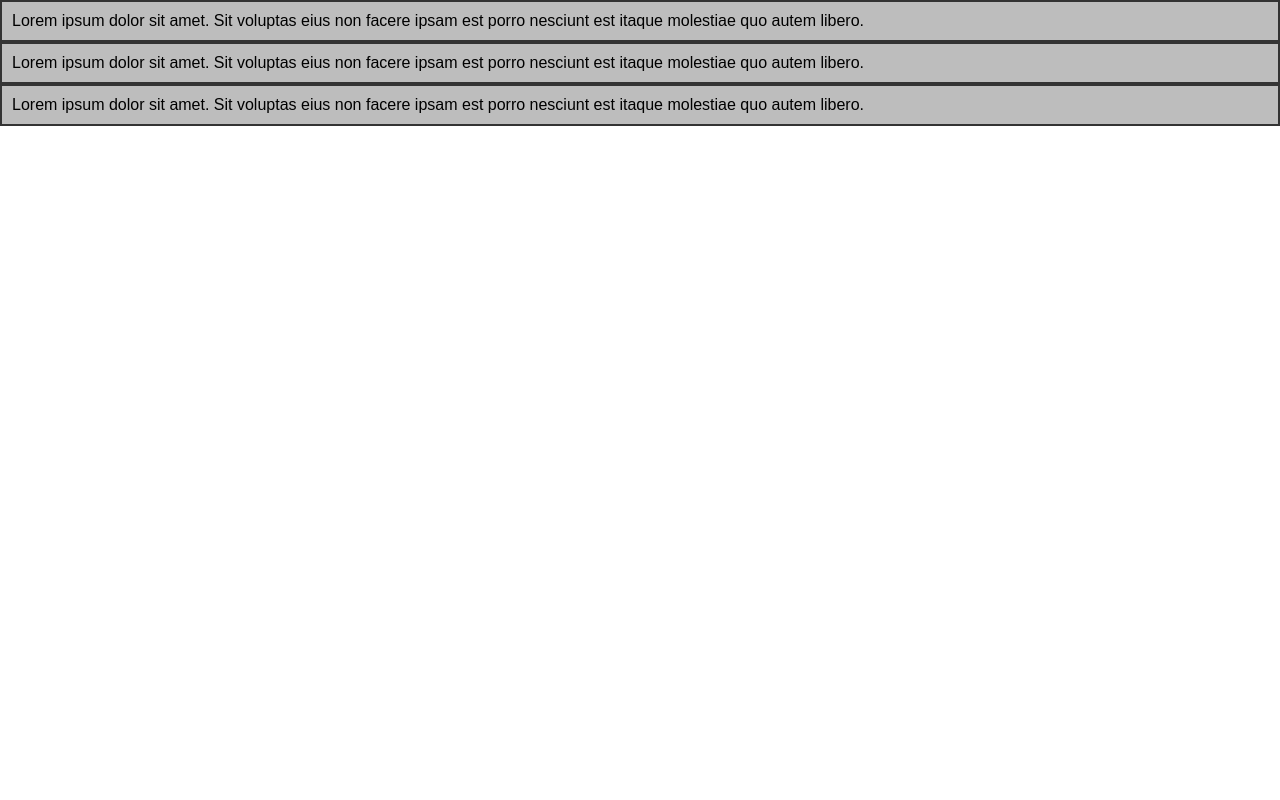
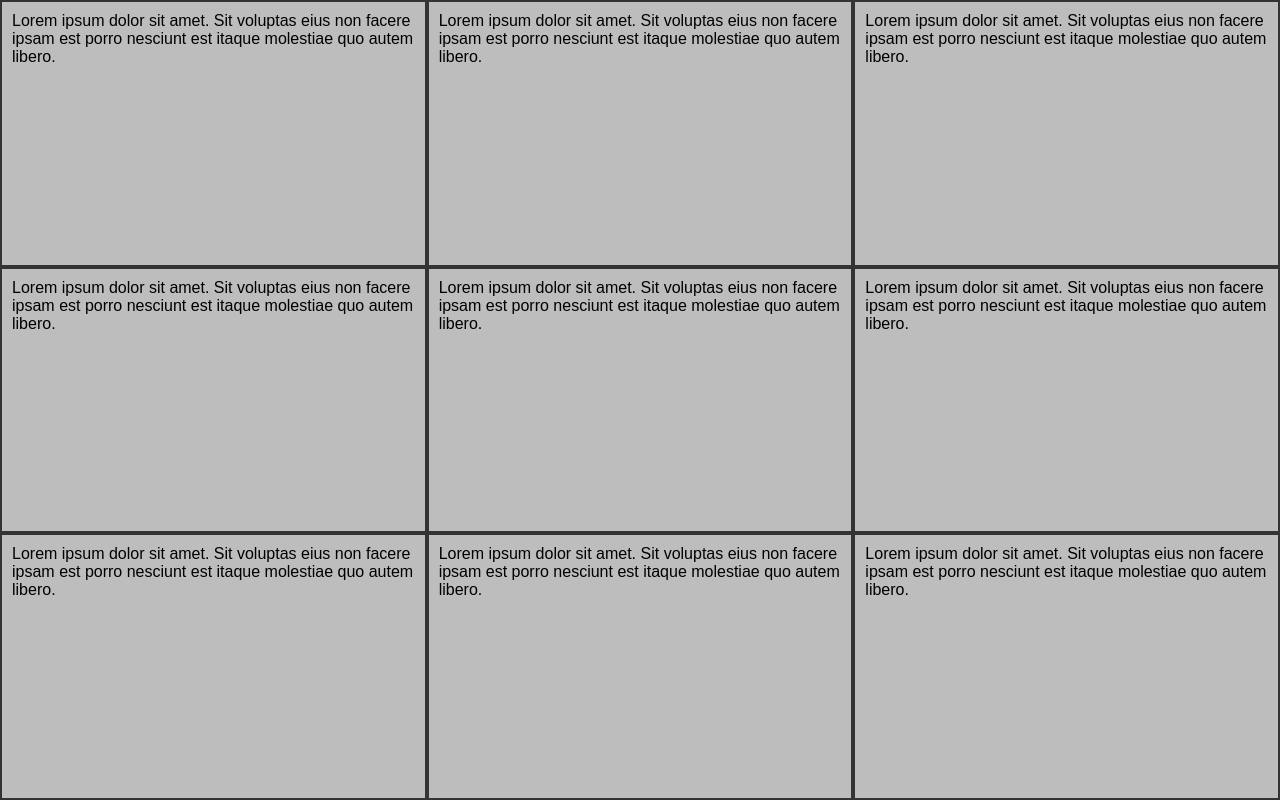
Before and after one commit to brunalmucelli/Layout-Grid, a plain HTML site: page index.html in a window 1280 px wide. Drawn offline with Linux system fonts and the light colour scheme.

Commit message:
Utilização template-columns e template-rows

```diff
--- a/index.html
+++ b/index.html
@@ -12,6 +12,12 @@
         <div class="box box-1">Lorem ipsum dolor sit amet. Sit voluptas eius non facere ipsam est porro nesciunt est itaque molestiae quo autem libero. </div>
         <div class="box box-2">Lorem ipsum dolor sit amet. Sit voluptas eius non facere ipsam est porro nesciunt est itaque molestiae quo autem libero. </div>
         <div class="box box-3">Lorem ipsum dolor sit amet. Sit voluptas eius non facere ipsam est porro nesciunt est itaque molestiae quo autem libero. </div>
+        <div class="box box-1">Lorem ipsum dolor sit amet. Sit voluptas eius non facere ipsam est porro nesciunt est itaque molestiae quo autem libero. </div>
+        <div class="box box-2">Lorem ipsum dolor sit amet. Sit voluptas eius non facere ipsam est porro nesciunt est itaque molestiae quo autem libero. </div>
+        <div class="box box-3">Lorem ipsum dolor sit amet. Sit voluptas eius non facere ipsam est porro nesciunt est itaque molestiae quo autem libero. </div>
+        <div class="box box-1">Lorem ipsum dolor sit amet. Sit voluptas eius non facere ipsam est porro nesciunt est itaque molestiae quo autem libero. </div>
+        <div class="box box-2">Lorem ipsum dolor sit amet. Sit voluptas eius non facere ipsam est porro nesciunt est itaque molestiae quo autem libero. </div>
+        <div class="box box-3">Lorem ipsum dolor sit amet. Sit voluptas eius non facere ipsam est porro nesciunt est itaque molestiae quo autem libero. </div>
     </div>
 </body>
 </html>
--- a/style.css
+++ b/style.css
@@ -1,11 +1,19 @@
-*{
+* {
     box-sizing: border-box;
     margin: 0;
     font-family: Arial, Helvetica, sans-serif;
 }
 
-.box{
+.box {
     background: #bdbdbd;
-    border:  2px solid #333;
+    border: 2px solid #333;
     padding: 10px;
 }
+
+.container {
+    display: grid;
+    height: 100vh;
+    grid-template-columns: repeat(3, 1fr);
+    /* : 1fr 1fr 1fr*/
+    grid-template-rows: repeat(3, 1fr);
+}
```
